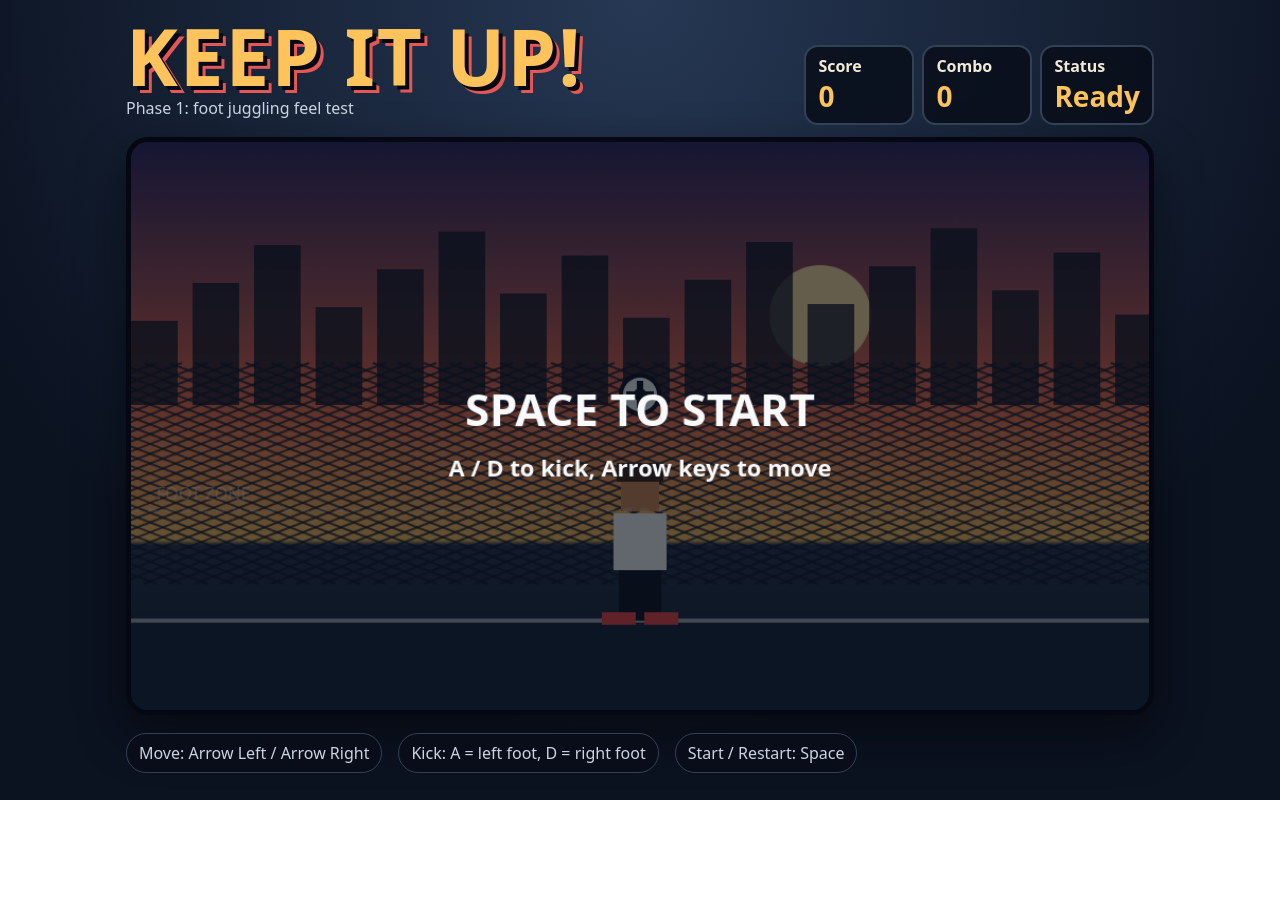
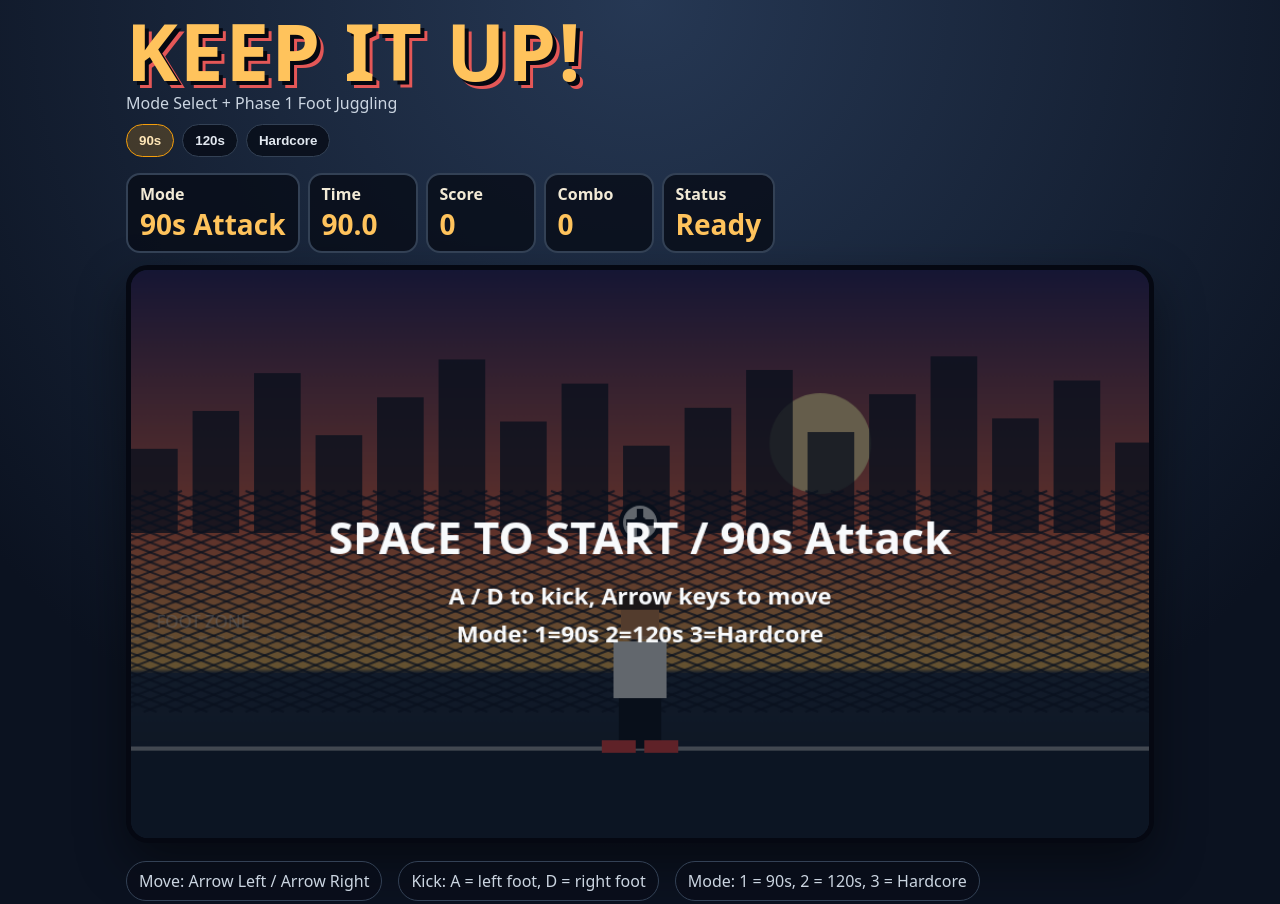
Before and after one commit to magicosoul/keep-it-up, a website built with Vite: page index.html in a window 1280 px wide. Shown: the top 904 px of the page. Before the commit the page ends 800 px from the top, so only its background shows below. Built offline with nearby package versions, Linux system fonts and the light colour scheme.

Commit message:
Add selectable 90s/120s/Hardcore game modes

```diff
--- a/index.html
+++ b/index.html
@@ -10,9 +10,16 @@
       <header class="topbar">
         <div>
           <h1>KEEP IT UP!</h1>
-          <p>Phase 1: foot juggling feel test</p>
+          <p>Mode Select + Phase 1 Foot Juggling</p>
+          <div class="mode-select" role="group" aria-label="game mode select">
+            <button type="button" class="mode-btn" data-mode="attack90">90s</button>
+            <button type="button" class="mode-btn" data-mode="attack120">120s</button>
+            <button type="button" class="mode-btn" data-mode="hardcore">Hardcore</button>
+          </div>
         </div>
         <div class="hud">
+          <div>Mode <strong id="mode">90s</strong></div>
+          <div>Time <strong id="timer">90.0</strong></div>
           <div>Score <strong id="score">0</strong></div>
           <div>Combo <strong id="combo">0</strong></div>
           <div>Status <strong id="status">Ready</strong></div>
@@ -24,6 +31,7 @@
       <section class="controls-help">
         <p>Move: Arrow Left / Arrow Right</p>
         <p>Kick: A = left foot, D = right foot</p>
+        <p>Mode: 1 = 90s, 2 = 120s, 3 = Hardcore</p>
         <p>Start / Restart: Space</p>
       </section>
     </div>
--- a/src/config.js
+++ b/src/config.js
@@ -28,5 +28,19 @@ export const CONFIG = {
     foot: 1,
     perfectBonus: 2,
     comboEvery: 10,
-  }
+  },
+  modes: {
+    attack90: {
+      label: '90s Attack',
+      durationSeconds: 90,
+    },
+    attack120: {
+      label: '120s Attack',
+      durationSeconds: 120,
+    },
+    hardcore: {
+      label: 'Hardcore',
+      durationSeconds: null,
+    },
+  },
 };
--- a/src/game.js
+++ b/src/game.js
@@ -10,16 +10,47 @@ export class Game {
     this.scoreEl = document.getElementById('score');
     this.comboEl = document.getElementById('combo');
     this.statusEl = document.getElementById('status');
+    this.modeEl = document.getElementById('mode');
+    this.timerEl = document.getElementById('timer');
+    this.modeButtons = [...document.querySelectorAll('[data-mode]')];
 
     this.lastTime = 0;
+    this.selectedMode = 'attack90';
+    this.remainingSeconds = CONFIG.modes[this.selectedMode].durationSeconds;
+    this.bindModeButtons();
     this.reset();
+  }
+
+  bindModeButtons() {
+    for (const button of this.modeButtons) {
+      button.addEventListener('click', () => {
+        const modeId = button.dataset.mode;
+        this.setMode(modeId);
+      });
+    }
+  }
+
+  setMode(modeId) {
+    if (!CONFIG.modes[modeId]) {
+      return;
+    }
+
+    this.selectedMode = modeId;
+    this.remainingSeconds = CONFIG.modes[modeId].durationSeconds;
+
+    if (this.state !== 'playing') {
+      this.message = `SPACE TO START / ${CONFIG.modes[modeId].label}`;
+    }
+
+    this.updateHud(this.state === 'playing' ? 'Playing' : 'Ready');
   }
 
   reset() {
     this.state = 'ready';
     this.score = 0;
     this.combo = 0;
-    this.message = 'SPACE TO START';
+    this.remainingSeconds = CONFIG.modes[this.selectedMode].durationSeconds;
+    this.message = `SPACE TO START / ${CONFIG.modes[this.selectedMode].label}`;
 
     this.player = {
       x: CONFIG.player.startX,
@@ -46,6 +77,7 @@ export class Game {
   start() {
     this.state = 'playing';
     this.message = '';
+    this.remainingSeconds = CONFIG.modes[this.selectedMode].durationSeconds;
     this.ball.x = this.player.x;
     this.ball.y = CONFIG.groundY - 145;
     this.ball.vx = 70;
@@ -54,6 +86,8 @@ export class Game {
   }
 
   update(deltaSeconds) {
+    this.handleModeSelectionInput();
+
     if (this.input.consumePress('Space')) {
       if (this.state !== 'playing') {
         this.start();
@@ -61,6 +95,7 @@ export class Game {
     }
 
     if (this.state === 'playing') {
+      this.updateTimer(deltaSeconds);
       this.updatePlayer(deltaSeconds);
       this.updateBall(deltaSeconds);
       this.handleKickInput();
@@ -69,6 +104,35 @@ export class Game {
 
     if (this.player.kickFlash > 0) {
       this.player.kickFlash -= deltaSeconds;
+    }
+  }
+
+  handleModeSelectionInput() {
+    if (this.state === 'playing') {
+      return;
+    }
+
+    if (this.input.consumePress('Digit1')) {
+      this.setMode('attack90');
+    }
+    if (this.input.consumePress('Digit2')) {
+      this.setMode('attack120');
+    }
+    if (this.input.consumePress('Digit3')) {
+      this.setMode('hardcore');
+    }
+  }
+
+  updateTimer(deltaSeconds) {
+    if (this.remainingSeconds === null) {
+      return;
+    }
+
+    this.remainingSeconds = Math.max(0, this.remainingSeconds - deltaSeconds);
+    if (this.remainingSeconds <= 0) {
+      this.state = 'gameover';
+      this.message = `TIME UP / SCORE ${this.score}`;
+      this.updateHud('Time Up');
     }
   }
 
@@ -173,6 +237,13 @@ export class Game {
     this.scoreEl.textContent = String(this.score);
     this.comboEl.textContent = String(this.combo);
     this.statusEl.textContent = status;
+    this.modeEl.textContent = CONFIG.modes[this.selectedMode].label;
+    this.timerEl.textContent = this.remainingSeconds === null ? '∞' : this.remainingSeconds.toFixed(1);
+
+    for (const button of this.modeButtons) {
+      const isActive = button.dataset.mode === this.selectedMode;
+      button.classList.toggle('active', isActive);
+    }
   }
 
   draw() {
@@ -320,6 +391,7 @@ export class Game {
     ctx.fillText(this.message, CONFIG.canvasWidth / 2, CONFIG.canvasHeight / 2);
     ctx.font = '700 22px system-ui';
     ctx.fillText('A / D to kick, Arrow keys to move', CONFIG.canvasWidth / 2, CONFIG.canvasHeight / 2 + 48);
+    ctx.fillText('Mode: 1=90s 2=120s 3=Hardcore', CONFIG.canvasWidth / 2, CONFIG.canvasHeight / 2 + 84);
     ctx.restore();
   }
 
--- a/src/input.js
+++ b/src/input.js
@@ -52,6 +52,9 @@ export class InputManager {
       'KeyW',
       'KeyS',
       'Space',
+      'Digit1',
+      'Digit2',
+      'Digit3',
     ].includes(code);
   }
 }
--- a/styles/style.css
+++ b/styles/style.css
@@ -38,6 +38,29 @@ h1 {
 p {
   margin: 6px 0;
   color: #cbd5e1;
+}
+
+.mode-select {
+  display: flex;
+  flex-wrap: wrap;
+  gap: 8px;
+  margin-top: 10px;
+}
+
+.mode-btn {
+  border: 1px solid #334155;
+  border-radius: 999px;
+  background: rgba(8, 13, 24, 0.82);
+  color: #e2e8f0;
+  padding: 8px 12px;
+  font-weight: 700;
+  cursor: pointer;
+}
+
+.mode-btn.active {
+  border-color: #f59e0b;
+  background: rgba(245, 158, 11, 0.2);
+  color: #ffe6b6;
 }
 
 .hud {
```
Also changed, not shown: 1 other file.
